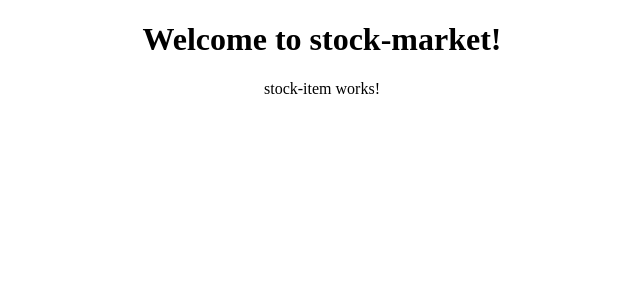
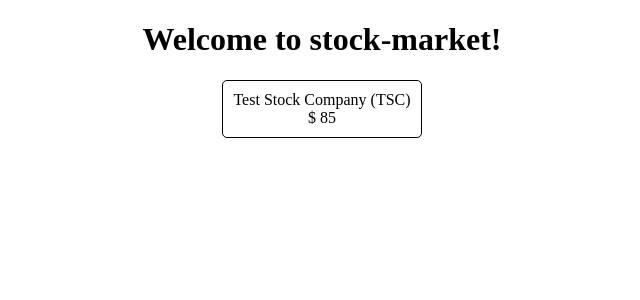
Before and after one commit to AlexBrandt46/Angular_Up_and_Running_Code, an Angular app in the folder Ch_2/stock-market/: page / in a window 1280 px wide. Shown: the top 300 px of the page, without its empty margins (318-958 px from the left). Built offline with nearby package versions, Linux system fonts and the light colour scheme.

Commit message:
Added basic layout for stock-component

```diff
--- a/Ch_2/stock-market/src/app/stock/stock-item/stock-item.component.html
+++ b/Ch_2/stock-market/src/app/stock/stock-item/stock-item.component.html
@@ -1 +1,8 @@
-<p>stock-item works!</p>
+<div class="stock-container">
+  <div class="name">
+    {{name + ' (' + code + ')'}}
+  </div>
+  <div class="price">
+    $ {{price}}
+  </div>
+</div>
--- a/Ch_2/stock-market/src/app/stock/stock-item/stock-item.component.scss
+++ b/Ch_2/stock-market/src/app/stock/stock-item/stock-item.component.scss
@@ -0,0 +1,12 @@
+.stock-container {
+  border: 1px solid black;
+  border-radius: 5px;
+  display: inline-block;
+  padding: 10px;
+
+  .name {
+    h3, h4 {
+      display: inline-block;
+    }
+  }
+}
--- a/Ch_2/stock-market/src/app/stock/stock-item/stock-item.component.ts
+++ b/Ch_2/stock-market/src/app/stock/stock-item/stock-item.component.ts
@@ -7,11 +7,24 @@
   styleUrl: './stock-item.component.scss'
 })
 export class StockItemComponent implements OnInit {
+
+  public name: string;
+  public code: string;
+  public price: number;
+  public previousPrice: number;
+
+  // TODO: Research why TypeScript threw errors when leaving variables uninitialized.
   constructor() {
-
+    this.name = '';
+    this.code = '';
+    this.price = 0;
+    this.previousPrice = 0;
   }
 
   ngOnInit(): void {
-
+    this.name = 'Test Stock Company';
+    this.code = 'TSC';
+    this.price = 85;
+    this.previousPrice = 80;
   }
 }
```
